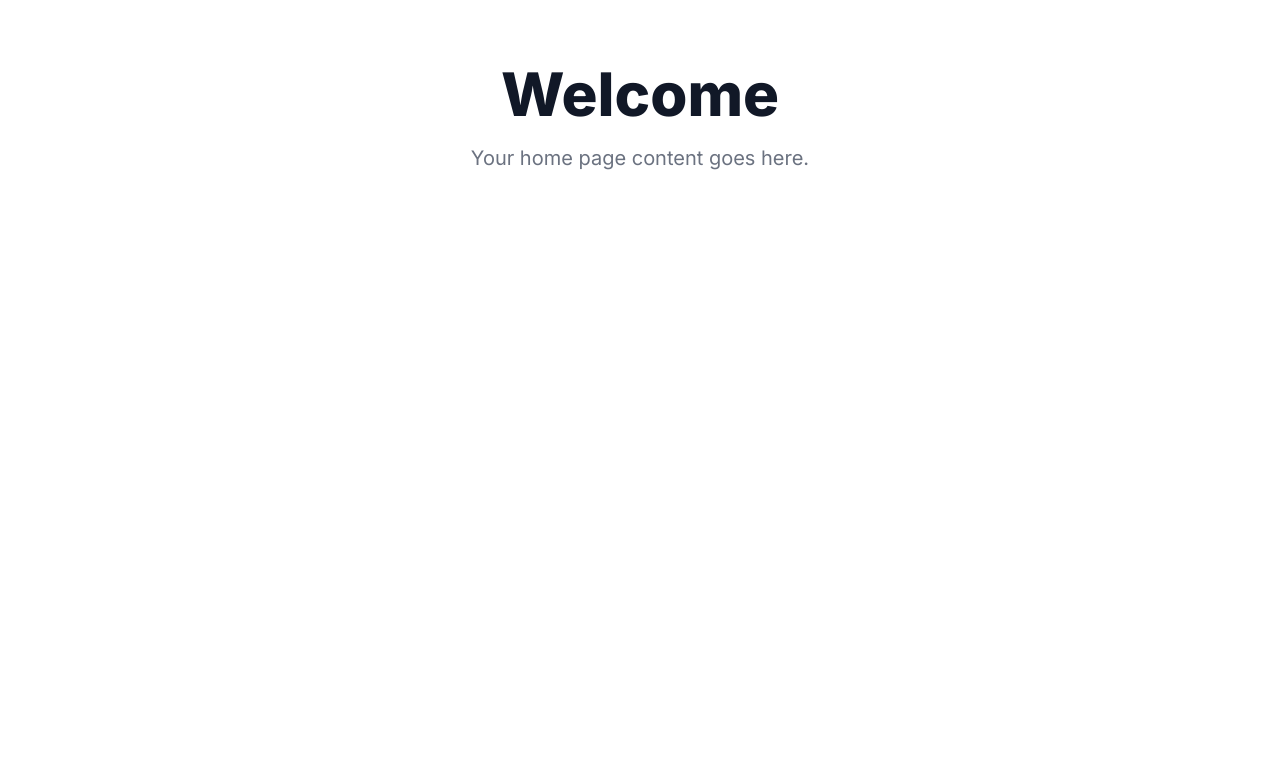
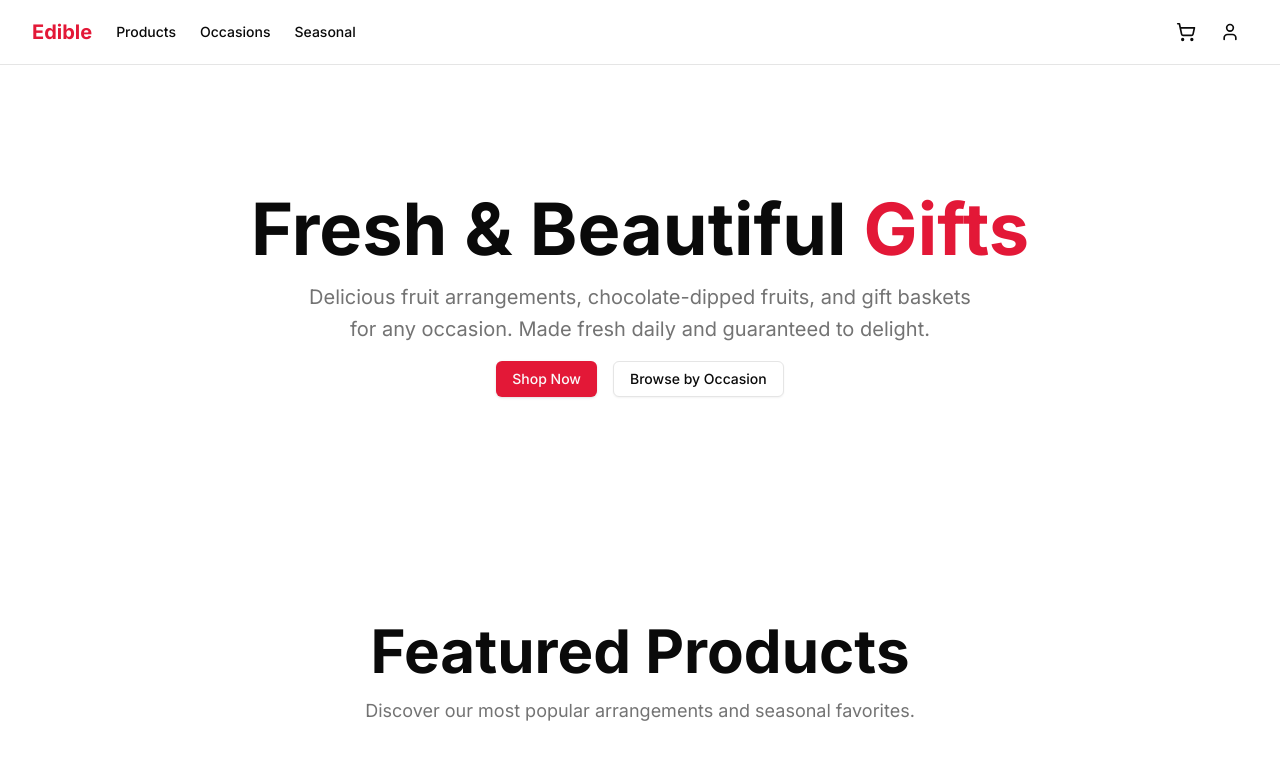
Before and after one commit to MsoansAI/edible_webapp, a Next.js app: page / in a window 1280 px wide. Shown: the top 760 px of the page. Built offline with nearby package versions, Linux system fonts and the light colour scheme.

Commit message:
Create homepage components and layout

```diff
--- a/src/app/layout.tsx
+++ b/src/app/layout.tsx
@@ -8,6 +8,7 @@
 export const metadata: Metadata = {
   title: "Edible Arrangements",
   description: "Fresh fruit arrangements, chocolate dipped fruits, and more",
+  keywords: ["fruit arrangements", "edible arrangements", "gift baskets", "chocolate strawberries"],
 }
 
 export default function RootLayout({
@@ -17,8 +18,10 @@
 }) {
   return (
     <html lang="en" suppressHydrationWarning>
-      <body className={inter.className}>
-        <Providers>{children}</Providers>
+      <body className={`${inter.className} min-h-screen bg-background font-sans antialiased`}>
+        <div className="relative flex min-h-screen flex-col">
+          <Providers>{children}</Providers>
+        </div>
       </body>
     </html>
   )
--- a/src/app/page.tsx
+++ b/src/app/page.tsx
@@ -1,18 +1,48 @@
-import React from 'react';
+import { Button } from "@/components/ui/button"
+import { Navbar } from "@/components/layout/navbar"
 
 export default function HomePage() {
   return (
-    <main className="min-h-screen bg-white">
-      <div className="max-w-7xl mx-auto py-16 px-4 sm:px-6 lg:px-8">
-        <div className="text-center">
-          <h1 className="text-4xl font-extrabold text-gray-900 sm:text-5xl md:text-6xl">
-            Welcome
-          </h1>
-          <p className="mt-3 max-w-md mx-auto text-base text-gray-500 sm:text-lg md:mt-5 md:text-xl md:max-w-3xl">
-            Your home page content goes here.
-          </p>
-        </div>
-      </div>
-    </main>
-  );
+    <>
+      <Navbar />
+      <main className="flex-1">
+        <section className="space-y-6 pb-8 pt-6 md:pb-12 md:pt-10 lg:py-32">
+          <div className="container flex max-w-[64rem] flex-col items-center gap-4 text-center">
+            <h1 className="text-4xl font-bold sm:text-5xl md:text-6xl lg:text-7xl">
+              Fresh & Beautiful{" "}
+              <span className="text-edible-red">Gifts</span>
+            </h1>
+            <p className="max-w-[42rem] leading-normal text-muted-foreground sm:text-xl sm:leading-8">
+              Delicious fruit arrangements, chocolate-dipped fruits, and gift baskets for any occasion.
+              Made fresh daily and guaranteed to delight.
+            </p>
+            <div className="space-x-4">
+              <Button asChild>
+                <a href="/products">Shop Now</a>
+              </Button>
+              <Button variant="outline" asChild>
+                <a href="/occasions">Browse by Occasion</a>
+              </Button>
+            </div>
+          </div>
+        </section>
+
+        <section className="container space-y-6 py-8 md:py-12 lg:py-24">
+          <div className="mx-auto flex max-w-[58rem] flex-col items-center space-y-4 text-center">
+            <h2 className="text-3xl font-bold leading-[1.1] sm:text-3xl md:text-6xl">
+              Featured Products
+            </h2>
+            <p className="max-w-[85%] leading-normal text-muted-foreground sm:text-lg sm:leading-7">
+              Discover our most popular arrangements and seasonal favorites.
+            </p>
+          </div>
+
+          {/* Featured products grid will go here */}
+          <div className="grid gap-6 sm:grid-cols-2 lg:grid-cols-3">
+            {/* Product cards will be added here */}
+          </div>
+        </section>
+      </main>
+    </>
+  )
 }
--- /dev/null
+++ b/src/components/layout/navbar.tsx
@@ -0,0 +1,37 @@
+"use client"
+
+import Link from "next/link"
+import { Button } from "@/components/ui/button"
+import { ShoppingCart, User } from "lucide-react"
+import { useTheme } from "next-themes"
+
+export function Navbar() {
+  const { theme, setTheme } = useTheme()
+
+  return (
+    <header className="sticky top-0 z-50 w-full border-b bg-background/95 backdrop-blur supports-[backdrop-filter]:bg-background/60">
+      <div className="container flex h-16 items-center">
+        <div className="mr-4 hidden md:flex">
+          <Link href="/" className="mr-6 flex items-center space-x-2">
+            <span className="text-xl font-bold text-edible-red">Edible</span>
+          </Link>
+          <nav className="flex items-center space-x-6 text-sm font-medium">
+            <Link href="/products" className="transition-colors hover:text-edible-red">Products</Link>
+            <Link href="/occasions" className="transition-colors hover:text-edible-red">Occasions</Link>
+            <Link href="/seasonal" className="transition-colors hover:text-edible-red">Seasonal</Link>
+          </nav>
+        </div>
+        <div className="flex flex-1 items-center justify-end space-x-4">
+          <nav className="flex items-center space-x-2">
+            <Button variant="ghost" size="icon">
+              <ShoppingCart className="h-5 w-5" />
+            </Button>
+            <Button variant="ghost" size="icon">
+              <User className="h-5 w-5" />
+            </Button>
+          </nav>
+        </div>
+      </div>
+    </header>
+  )
+}
--- /dev/null
+++ b/src/components/ui/button.tsx
@@ -0,0 +1,55 @@
+import * as React from "react"
+import { Slot } from "@radix-ui/react-slot"
+import { cva, type VariantProps } from "class-variance-authority"
+import { cn } from "@/lib/utils"
+
+const buttonVariants = cva(
+  "inline-flex items-center justify-center whitespace-nowrap rounded-md text-sm font-medium transition-colors focus-visible:outline-none focus-visible:ring-1 focus-visible:ring-ring disabled:pointer-events-none disabled:opacity-50",
+  {
+    variants: {
+      variant: {
+        default: "bg-primary text-primary-foreground shadow hover:bg-primary/90",
+        destructive:
+          "bg-destructive text-destructive-foreground shadow-sm hover:bg-destructive/90",
+        outline:
+          "border border-input bg-background shadow-sm hover:bg-accent hover:text-accent-foreground",
+        secondary:
+          "bg-secondary text-secondary-foreground shadow-sm hover:bg-secondary/80",
+        ghost: "hover:bg-accent hover:text-accent-foreground",
+        link: "text-primary underline-offset-4 hover:underline",
+      },
+      size: {
+        default: "h-9 px-4 py-2",
+        sm: "h-8 rounded-md px-3 text-xs",
+        lg: "h-10 rounded-md px-8",
+        icon: "h-9 w-9",
+      },
+    },
+    defaultVariants: {
+      variant: "default",
+      size: "default",
+    },
+  }
+)
+
+export interface ButtonProps
+  extends React.ButtonHTMLAttributes<HTMLButtonElement>,
+    VariantProps<typeof buttonVariants> {
+  asChild?: boolean
+}
+
+const Button = React.forwardRef<HTMLButtonElement, ButtonProps>(
+  ({ className, variant, size, asChild = false, ...props }, ref) => {
+    const Comp = asChild ? Slot : "button"
+    return (
+      <Comp
+        className={cn(buttonVariants({ variant, size, className }))}
+        ref={ref}
+        {...props}
+      />
+    )
+  }
+)
+Button.displayName = "Button"
+
+export { Button, buttonVariants }
--- /dev/null
+++ b/src/lib/utils.ts
@@ -0,0 +1,13 @@
+import { type ClassValue, clsx } from "clsx"
+import { twMerge } from "tailwind-merge"
+
+export function cn(...inputs: ClassValue[]) {
+  return twMerge(clsx(inputs))
+}
+
+export function formatPrice(price: number) {
+  return new Intl.NumberFormat("en-US", {
+    style: "currency",
+    currency: "USD",
+  }).format(price)
+}
```
